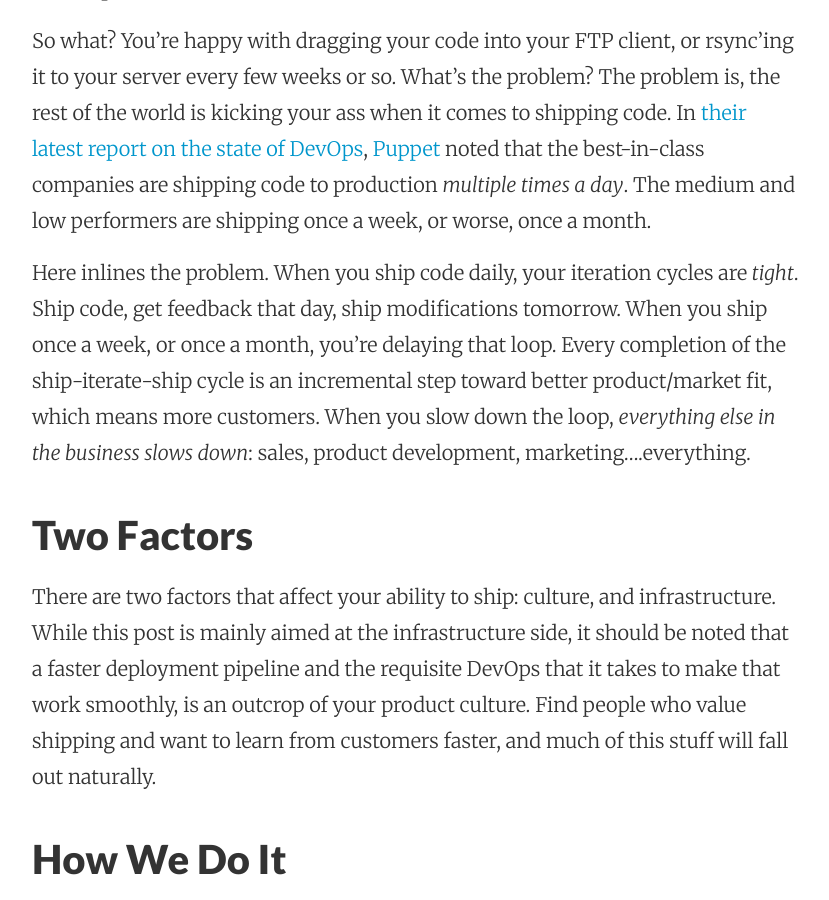
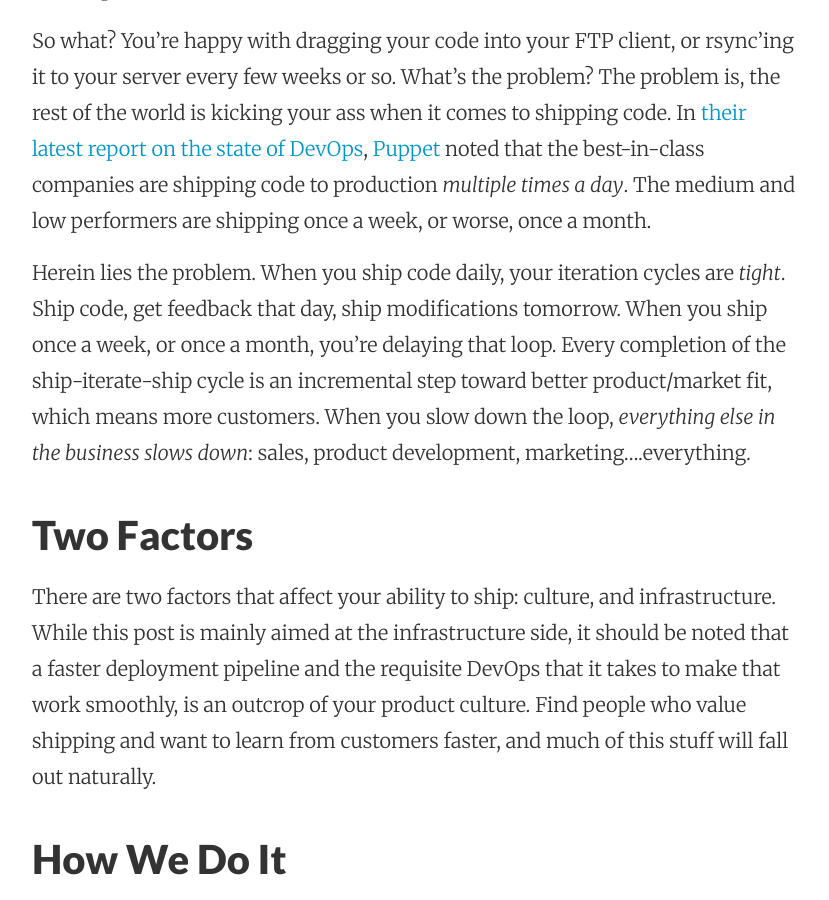
Before and after one commit to jwd2a/justindav.is, a Jekyll site: the page built from _posts/2017/2017-06-07-great-products-need-great-devops.md, in a window 1280 px wide and 900 px high, scrolled down 1323 px. Shown: the whole window, without its empty margins (224-1053 px from the left). Built offline with Jekyll 4.4.1, drawn with Linux system fonts in a browser that asks for light colours; nearby versions of some CDN libraries; some web fonts are replaced.

Commit message:
Shipping typo fixes

```diff
--- a/_posts/2017/2017-06-07-great-products-need-great-devops.md
+++ b/_posts/2017/2017-06-07-great-products-need-great-devops.md
@@ -17,7 +17,7 @@ How you get code from a developer's laptop (whether that's you or someone else)
 
 So what? You're happy with dragging your code into your FTP client, or rsync'ing it to your server every few weeks or so. What's the problem? The problem is, the rest of the world is kicking your ass when it comes to shipping code. In [their latest report on the state of DevOps][report], [Puppet][puppet] noted that the best-in-class companies are shipping code to production _multiple times a day_. The medium and low performers are shipping once a week, or worse, once a month.
 
-Here inlines the problem. When you ship code daily, your iteration cycles are _tight_. Ship code, get feedback that day, ship modifications tomorrow. When you ship once a week, or once a month, you're delaying that loop. Every completion of the ship-iterate-ship cycle is an incremental step toward better product/market fit, which means more customers. When you slow down the loop, _everything else in the business slows down_: sales, product development, marketing....everything.
+Herein lies the problem. When you ship code daily, your iteration cycles are _tight_. Ship code, get feedback that day, ship modifications tomorrow. When you ship once a week, or once a month, you're delaying that loop. Every completion of the ship-iterate-ship cycle is an incremental step toward better product/market fit, which means more customers. When you slow down the loop, _everything else in the business slows down_: sales, product development, marketing....everything.
 
 ## Two Factors
 
```
